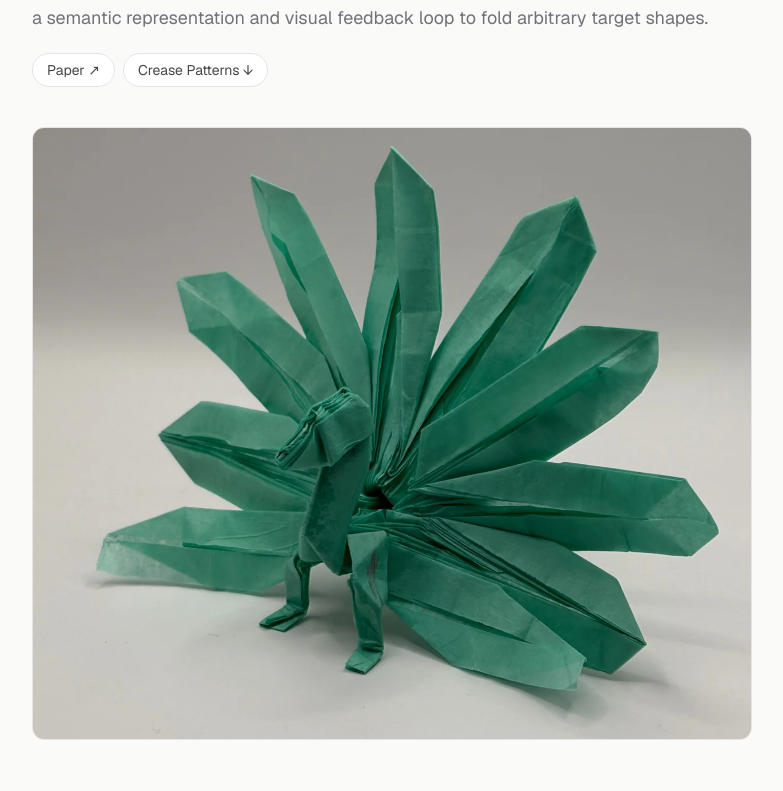
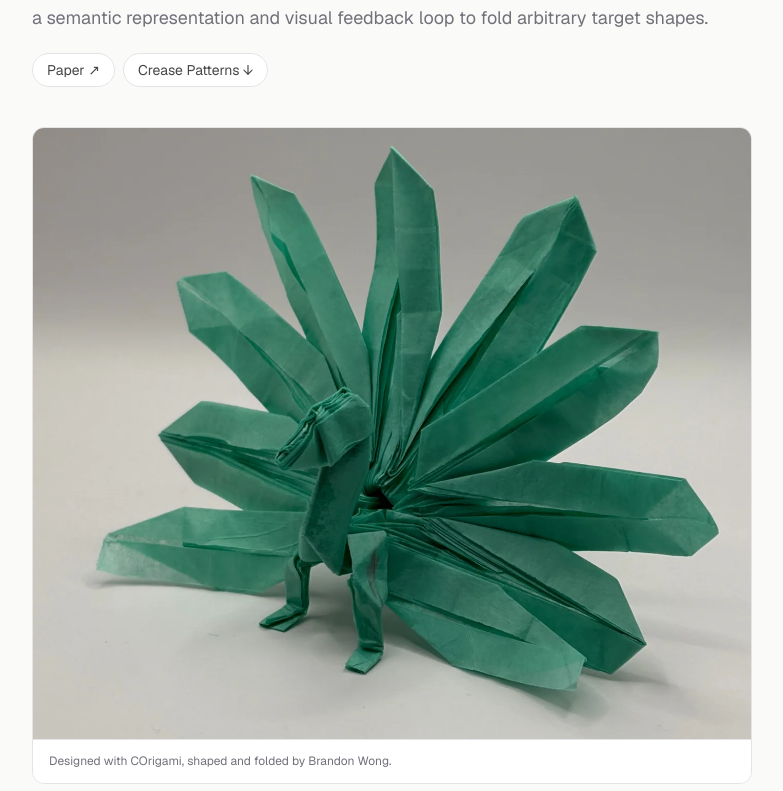
Before and after one commit to TomZahavy/tomzahavy.github.io, a Next.js app: page /projects/corigami in a window 1280 px wide. Shown: the part 249-1040 px from the top of the page, without its empty margins (248-1031 px from the left). Built offline with nearby package versions, Linux system fonts and the light colour scheme.

Commit message:
Add fold credit under the COrigami hero image
Caption: designed with COrigami, shaped and folded by Brandon Wong.

```diff
--- a/src/app/projects/corigami/page.tsx
+++ b/src/app/projects/corigami/page.tsx
@@ -74,7 +74,7 @@ export default function CorigamiPage() {
         </div>
       </header>
 
-      <div className="mt-10 overflow-hidden rounded-xl border border-border">
+      <figure className="mt-10 overflow-hidden rounded-xl border border-border">
         <Image
           src={project.image}
           alt={project.title}
@@ -84,7 +84,10 @@ export default function CorigamiPage() {
           sizes="(max-width: 768px) 100vw, 720px"
           className="w-full"
         />
-      </div>
+        <figcaption className="border-t border-border bg-card px-4 py-3 text-xs leading-relaxed text-muted">
+          Designed with COrigami, shaped and folded by Brandon Wong.
+        </figcaption>
+      </figure>
 
       {/* Overview */}
       <section className="mt-12 space-y-4 leading-relaxed text-foreground/90">
```
